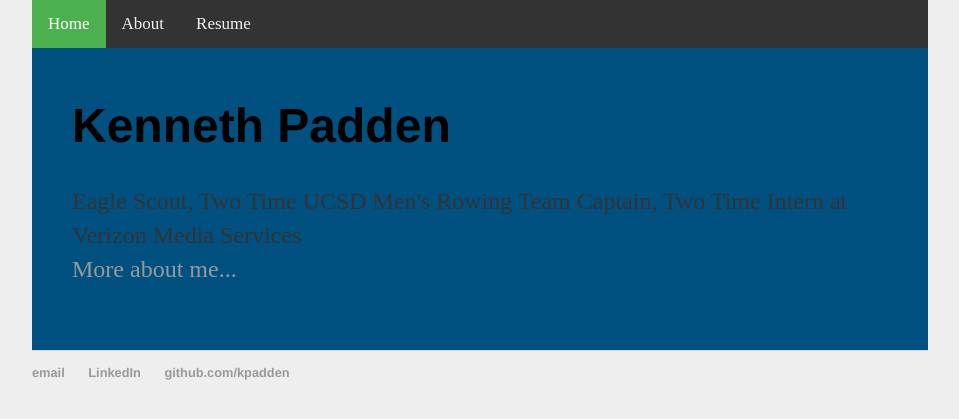
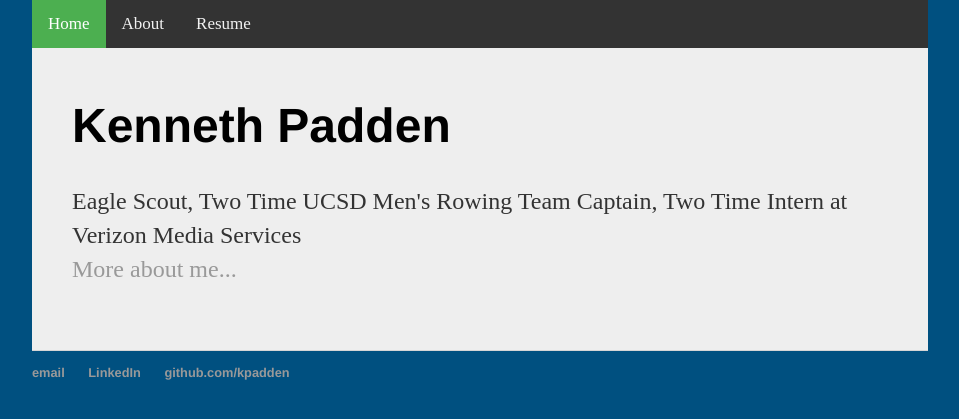
Before and after one commit to kpadden/kpadden.github.io, a Jekyll site: the page built from index.html, in a window 1280 px wide. Shown: the top 419 px of the page, without its empty margins (160-1119 px from the left). Built offline with Jekyll 4.4.1, drawn with Linux system fonts in a browser that asks for light colours.

Commit message:
Update main.css

```diff
--- a/css/main.css
+++ b/css/main.css
@@ -1,8 +1,7 @@
 body {
     margin: 0px auto;
     width: 70%;
-    background-color: #eee;
-    /*background-color: #005080;*/
+    background-color: #005080;
 }
 
 div {
@@ -13,7 +12,7 @@ div {
 
 .container {
     padding: 0px 40px 40px 40px;
-    background-color: #005080;
+    background-color: #eee;
 }
 
 .topnav {
```
